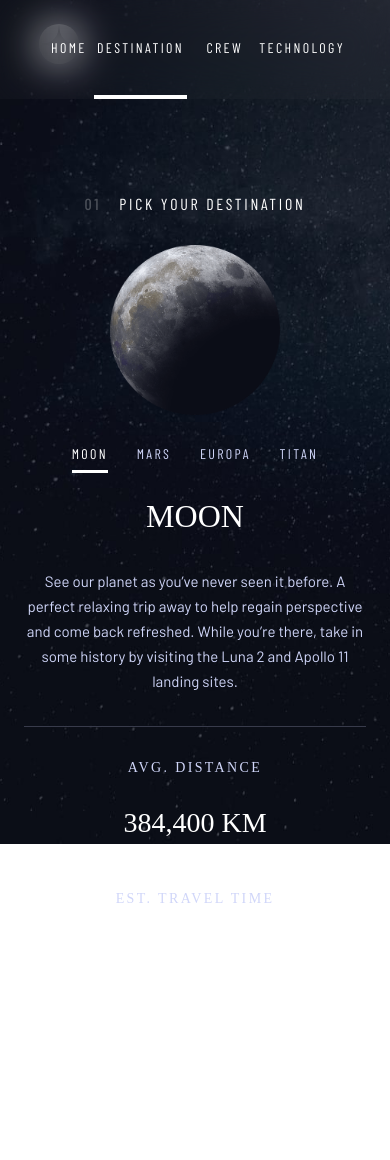
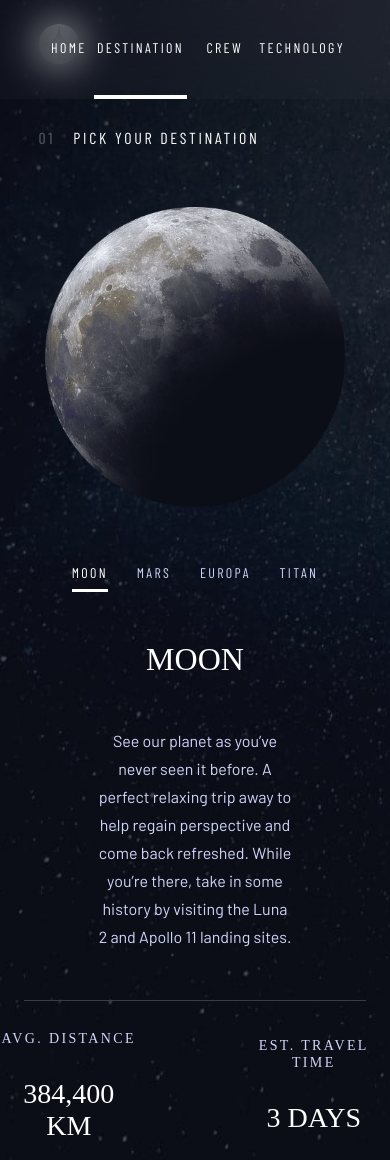
Before and after one commit to Zansuken/space-tourism, a React (Create React App) app: page /destinations in a window 390 px wide. Before the commit the page ends 988 px from the top, so only its background shows below. Built offline with nearby package versions, Linux system fonts and the light colour scheme; a web font is replaced by a local one.

Commit message:
feat(destinations): added responsiveness

```diff
--- a/src/pages/Destination.tsx
+++ b/src/pages/Destination.tsx
@@ -58,6 +58,7 @@ export default function Destination() {
 
             <p>{planet[planetIndex].description}</p>
             <div className="separation-line"></div>
+            <div className="datas">
                 <div className="distance">
                     <span className="title">
                         AVG. DISTANCE
@@ -73,6 +74,8 @@ export default function Destination() {
                     <h1 className="value">
                         {planet[planetIndex].travel}
                     </h1>
+
+                </div>
             </div>
         </>
     )
--- a/src/styles/app.scss
+++ b/src/styles/app.scss
@@ -10,7 +10,7 @@ body {
     background-repeat: no-repeat;
     background-size: cover;
     background-position: center;
-    height: 100vh;
+    height: 100%;
     @media (max-width: 375px) {
         background-image: url(../../public/assets/home/background-home-mobile.jpg);
         object-position: center;
@@ -34,9 +34,6 @@ body {
             display: flex;
             justify-content: space-between;
             align-items: center;
-            @media (min-width: 376px) {
-                margin-bottom: 106px;
-            }
         }
         &.bg-destinations {
             background-image: url(../../public/assets/destination/background-destination-tablet.jpg);
--- a/src/styles/pages/destination.scss
+++ b/src/styles/pages/destination.scss
@@ -5,6 +5,11 @@ img {
     left: 50%;
     transform: translateX(-50%);
     margin-bottom: 12px;
+    @media (min-width: 376px) {
+        width: 300px;
+        height: 300px;
+        margin-bottom: 39px;
+    }
 }
 .destination-nav {
     display: flex;
@@ -19,6 +24,14 @@ img {
     line-height: 17px;
     letter-spacing: 2.3625px;
     margin-bottom: 20px;
+    @media (min-width: 376px) {
+        max-width: 300px;
+        position: relative;
+        left: 50%;
+        transform: translateX(-50%);
+        margin-bottom: 32px;
+    }
+
     input {
         &[type='radio'] {
             display: none;
@@ -45,6 +58,11 @@ h1 {
     line-height: 64px;
     margin: 0;
     text-align: center;
+    @media (min-width: 376px) {
+    font-size: 80px;
+    line-height: 92px;
+
+    }
 }
 h2 {
     font-family: 'Barlow Condensed', sans-serif;
@@ -60,6 +78,11 @@ h2 {
         margin-right: 18px;
         filter: opacity(0.25)
     }
+    @media (min-width: 376px) {
+        margin: 40px 0 32px 0;
+        text-align: left;
+        padding: 0 0 28px 38.5px;
+    }
 }
 p {
     font-family: 'Barlow', sans-serif;
@@ -71,16 +94,34 @@ p {
     color: #D0D6F9;
     padding: 0 24px;
     margin: 0 0 32px 0;
+    @media (min-width: 376px) {
+        font-size: 16px;
+        line-height: 28px;
+        margin: 8px 0 49px 0;
+        padding: 0 98px;
+
+    }
 }
 .separation-line {
     border-top: 1px solid #383B4B;
     margin: 0 24px;
+}
+.datas {
+    @media (min-width: 376px) {
+        display: flex;
+        flex-direction: row;
+        justify-content: center;
+        gap: 100px;
     }
     .distance, .travel-time {
         display: flex;
         justify-content: center;
         flex-direction: column;
         margin-top: 32px;
+        @media (min-width: 376px) {
+            width: fit-content;
+            margin-top: 29px;
+        }
         span {
             text-align: center;
             &.title {
@@ -97,3 +138,4 @@ p {
             text-transform: uppercase;
         }
     }
+}
--- a/src/styles/pages/home.scss
+++ b/src/styles/pages/home.scss
@@ -27,7 +27,7 @@ section {
     }
     @media (min-width: 376px) {
         padding: 0 159px;
-        margin-bottom: 156px;
+        margin: 106px 0 156px 0;
 
         h1 {
             font-size: 150px;
```
Lines whose indentation alone changed are shown as unchanged.
